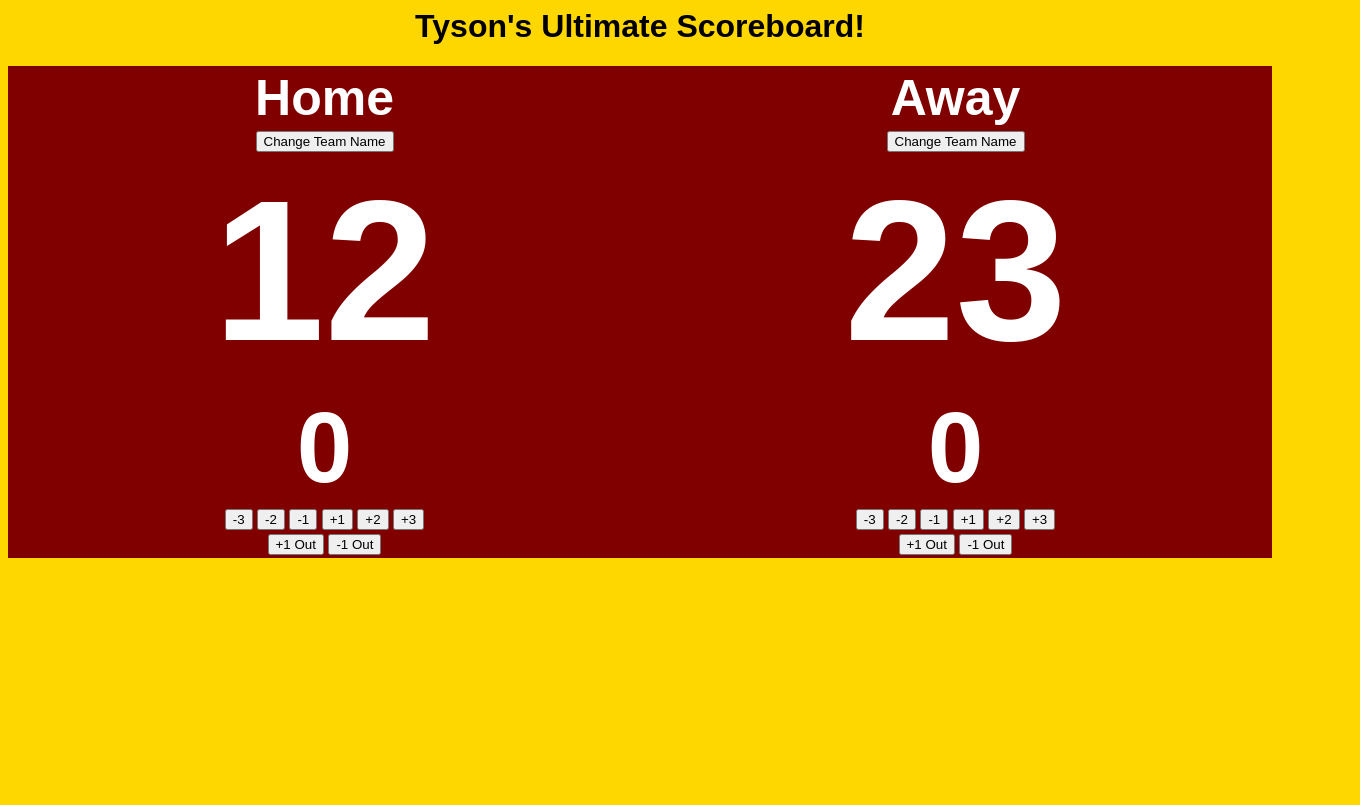
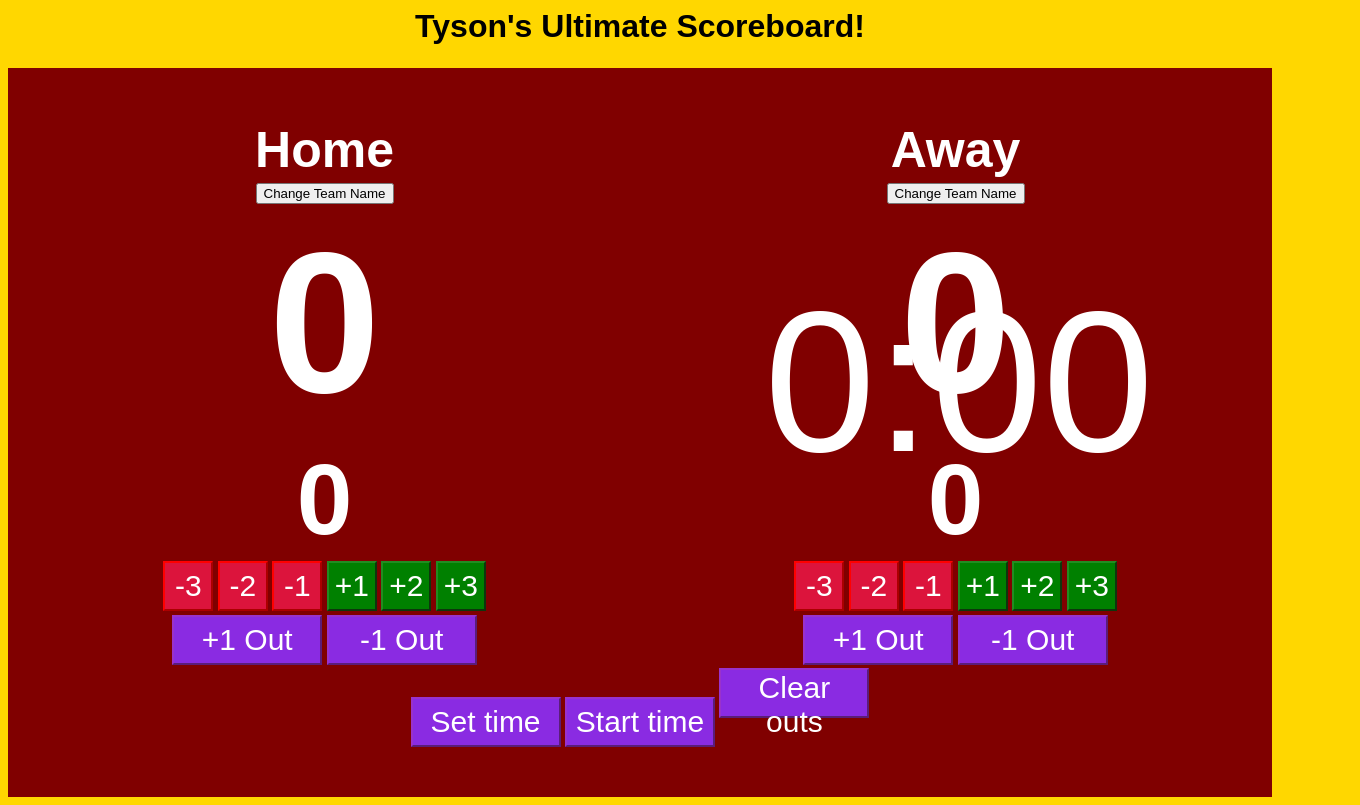
Before and after one commit to gtisarius/generalGymScoreboard, a plain HTML site: page index.html in a window 1280 px wide. Shown: the whole page, 1360 px wide, since content can reach past the window. Drawn offline with Linux system fonts and the light colour scheme.

Commit message:
Timer and Outs working

```diff
--- a/components/outs.js
+++ b/components/outs.js
@@ -1,8 +1,9 @@
 function getOuts(isHomeTeam) {
+    //console.log(document.getElementById(homeOuts).innerHTML)
     if (isHomeTeam == true) {
-        return document.getElementById(homeOuts).innerHTML
+        return document.getElementById('homeOuts').innerHTML
     } else {
-        return document.getElementById(awayOuts).innerHTML
+        return document.getElementById('awayOuts').innerHTML
     }
 }
 
@@ -10,10 +11,15 @@ function updateOuts(isHomeTeam, outs) {
     if (isHomeTeam == true) {
         let currentOuts = Number(getOuts(true))
         let newOuts = currentOuts + outs
-        document.getElementById(homeOuts).innerHTML = newOuts
+        document.getElementById('homeOuts').innerHTML = newOuts
     } else {
         let currentOuts = Number(getOuts(false))
         let newOuts = currentOuts + outs
-        document.getElementById(awayOuts).innerHTML = newOuts
+        document.getElementById('awayOuts').innerHTML = newOuts
     }
 }
+
+function clearOuts() {
+    document.getElementById('homeOuts').innerHTML = 0
+    document.getElementById('awayOuts').innerHTML = 0
+}
--- a/components/timer.js
+++ b/components/timer.js
@@ -0,0 +1,42 @@
+let timer;
+let minutes;
+let seconds;
+let secondsToCount;
+
+let timerActive = false;
+
+function setTime() {
+    minutes = Number(prompt('How many minutes?'))
+    seconds = Number(prompt('How many seconds?'))
+    secondsToCount = getFullTime(minutes, seconds)
+    document.getElementById('time').innerHTML = secondsToCount
+}
+
+function getFullTime(mins, secs) {
+    let finalCountdown = (mins * 60) + secs
+    return finalCountdown
+}
+
+function startOrStopTime() {
+    if (timerActive == false) {
+        timerActive = true
+        document.getElementById('startButton').innerHTML = 'Stop time'
+        timer = setInterval(function() {
+            console.log(secondsToCount)
+            document.getElementById('time').innerHTML = secondsToCount
+            secondsToCount -= 1
+            if (secondsToCount == -1) {
+                stopTime()
+            }
+        }, 1000);
+    } else {
+        stopTime()
+    }
+}
+
+function stopTime() {
+    clearInterval(timer)
+    console.log("Time stop")
+    timerActive = false
+    document.getElementById('startButton').innerHTML = 'Start time'
+}
--- a/index.html
+++ b/index.html
@@ -14,6 +14,9 @@
             <h1 id="title" class="text">Tyson's Ultimate Scoreboard!</h1>
         </header>
 
+        <div class="timer text">
+            <p id="time" class="text time">0:00</p>
+        </div>
         <div class="main text">
             <table class="scoreboard text">
                 <tr>
@@ -25,8 +28,8 @@
                     <th><button class="teamBtns" onclick="changeAwayName()">Change Team Name</button></th>
                 </tr>
                 <tr>
-                    <th><p id="homeScore" class="text score">12</p></th>
-                    <th><p id="awayScore" class="text score">23</p></th>
+                    <th><p id="homeScore" class="text score">0</p></th>
+                    <th><p id="awayScore" class="text score">0</p></th>
                 </tr>
                 <tr>
                     <th><p id="homeOuts" class="text outs">0</p></th>
@@ -63,6 +66,9 @@
                     </th>
                 </tr>
             </table>
+            <button class="outButtons" onclick="setTime()">Set time</button>
+            <button class="outButtons" id="startButton" onclick="startOrStopTime()">Start time</button>
+            <button class="outButtons" onclick="clearOuts()">Clear outs</button>
         </div>
     </body>
 </html>
--- a/styles.css
+++ b/styles.css
@@ -5,9 +5,22 @@ body {
 .main {
     background-color: maroon;
     font-family:Arial, Helvetica, sans-serif;
+    padding-top: 50px;
+    padding-bottom: 50px;
 }
 
-.scoreboard {
+.timer {
+    background-color: white;
+    /* border-color: maroon; */
+    border: 1px solid gold;
+    border-bottom-width: 1px;
+    margin-left: 550px;
+    margin-right: 550px;
+    width: 800px;
+    height: 0px;
+}
+
+table {
     /* text-align: center; */
     width:100%;
     table-layout: fixed;
@@ -35,3 +48,34 @@ body {
 .outs {
     font-size:100px;
 }
+
+.lScoreButtons {
+    background-color: crimson;
+    border-color: red;
+    color: white;
+    font-size: 30px;
+    height: 50px;
+    width: 50px;
+}
+
+.wScoreButtons {
+    background-color: green;
+    border-color: forestgreen;
+    color: white;
+    font-size: 30px;
+    height: 50px;
+    width: 50px;
+}
+
+.outButtons {
+    background-color:blueviolet;
+    border-color :darkorchid;
+    color: white;
+    font-size: 30px;
+    height: 50px;
+    width: 150px;
+}
+
+#time {
+    font-size: 200px;
+}
```
Also changed, not shown: timertest.js (added, +15 -0 lines).
